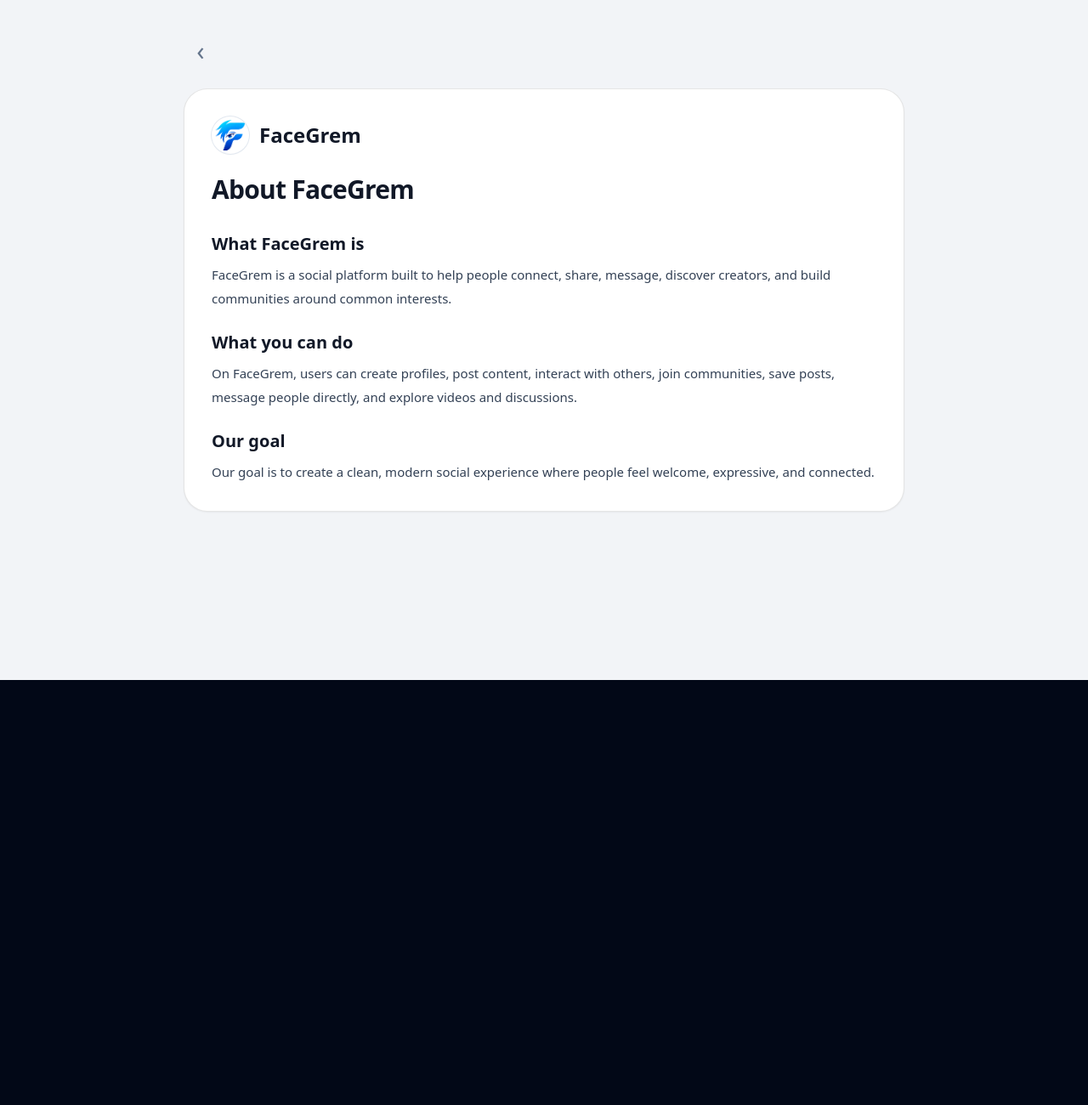
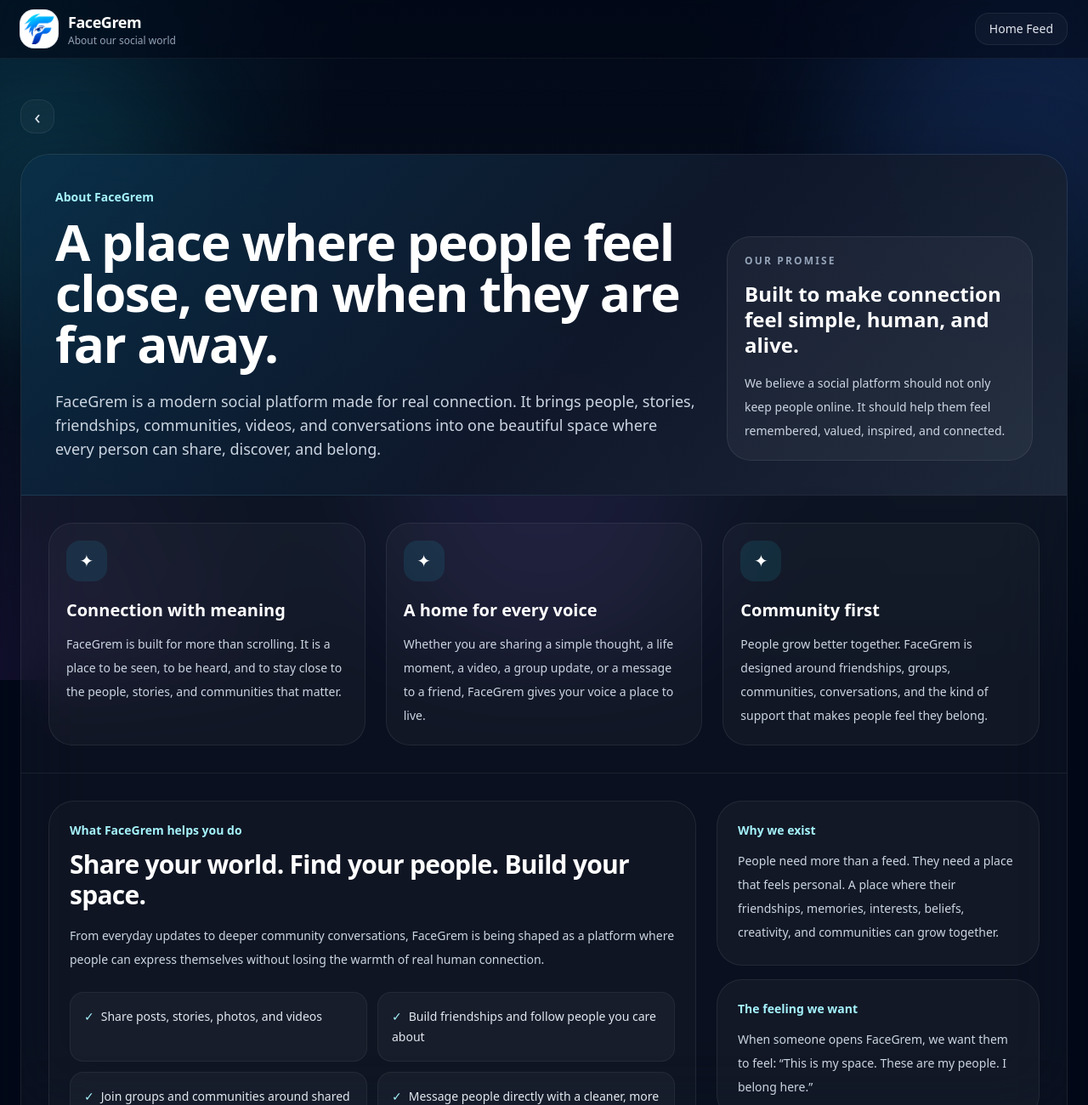
Before and after one commit to eugenedmond9-dot/FaceGrem, a Next.js app: page /about in a window 1280 px wide. Shown: the top 1300 px of the page at 85% size. Before the commit the page ends 800 px from the top, so only its background shows below. Built offline with nearby package versions, Linux system fonts and the light colour scheme.

Commit message:
Redesign feed into a more professional social layout

```diff
--- a/src/app/about/page.tsx
+++ b/src/app/about/page.tsx
@@ -1,67 +1,192 @@
 import Link from "next/link";
 import FaceGremLogo from "../../components/FaceGremLogo";
 
+const values = [
+  {
+    title: "Connection with meaning",
+    body:
+      "FaceGrem is built for more than scrolling. It is a place to be seen, to be heard, and to stay close to the people, stories, and communities that matter.",
+  },
+  {
+    title: "A home for every voice",
+    body:
+      "Whether you are sharing a simple thought, a life moment, a video, a group update, or a message to a friend, FaceGrem gives your voice a place to live.",
+  },
+  {
+    title: "Community first",
+    body:
+      "People grow better together. FaceGrem is designed around friendships, groups, communities, conversations, and the kind of support that makes people feel they belong.",
+  },
+];
+
+const features = [
+  "Share posts, stories, photos, and videos",
+  "Build friendships and follow people you care about",
+  "Join groups and communities around shared interests",
+  "Message people directly with a cleaner, more personal experience",
+  "Save important posts and return to them later",
+  "Discover creators, ideas, conversations, and moments",
+];
+
 export default function AboutPage() {
   return (
-    <div className="min-h-screen bg-[#f2f4f7] text-[#101828]">
-      <main className="max-w-4xl px-5 py-10 mx-auto sm:px-6">
-        <div className="mb-6">
-          <Link
-            href="/"
-            className="inline-flex items-center justify-center w-10 h-10 text-3xl transition rounded-full text-slate-500 hover:bg-black/5"
-          >
-            ‹
-          </Link>
-        </div>
+    <div className="min-h-screen overflow-hidden bg-[#020817] text-white">
+      <div className="fixed inset-0 overflow-hidden pointer-events-none">
+        <div className="absolute inset-0 bg-[radial-gradient(circle_at_top_left,rgba(34,211,238,0.13),transparent_28%),radial-gradient(circle_at_top_right,rgba(59,130,246,0.14),transparent_30%),radial-gradient(circle_at_bottom_left,rgba(168,85,247,0.10),transparent_25%),linear-gradient(to_bottom,#020817,#07111f_46%,#020817)]" />
+        <div className="absolute -left-24 top-20 h-80 w-80 rounded-full bg-cyan-400/10 blur-3xl" />
+        <div className="absolute -right-24 top-0 h-96 w-96 rounded-full bg-blue-500/10 blur-3xl" />
+        <div className="absolute bottom-0 left-1/2 h-96 w-96 -translate-x-1/2 rounded-full bg-violet-500/10 blur-3xl" />
+      </div>
 
-        <div className="rounded-[28px] border border-black/10 bg-white p-6 shadow-sm sm:p-8">
-          <div className="flex items-center gap-3 mb-6">
+      <header className="sticky top-0 z-50 border-b border-white/[0.06] bg-[#020817]/55 backdrop-blur-3xl">
+        <div className="mx-auto flex max-w-7xl items-center justify-between gap-3 px-4 py-3 sm:px-6">
+          <div className="flex items-center gap-3">
             <FaceGremLogo
-              href=""
+              href="/feed"
               showWordmark={false}
-              markClassName="h-10 w-10 rounded-full ring-0 shadow-sm"
+              markClassName="h-10 w-10 rounded-2xl ring-0 shadow-sm"
             />
-            <span className="text-2xl font-semibold text-[#111827]">FaceGrem</span>
+            <div>
+              <h1 className="text-lg font-bold tracking-tight text-white">FaceGrem</h1>
+              <p className="text-xs text-slate-400">About our social world</p>
+            </div>
           </div>
 
-          <h1 className="text-3xl font-bold tracking-tight text-[#111827]">
-            About FaceGrem
-          </h1>
+          <div className="flex items-center gap-2">
+            <Link
+              href="/feed"
+              className="rounded-2xl border border-white/[0.07] bg-white/[0.035] px-4 py-2 text-sm font-medium text-slate-200 transition hover:bg-white/[0.06]"
+            >
+              Home Feed
+            </Link>
+          </div>
+        </div>
+      </header>
 
-          <div className="mt-8 space-y-6 text-[15px] leading-7 text-slate-700">
-            <section>
-              <h2 className="text-xl font-semibold text-[#111827]">
-                What FaceGrem is
-              </h2>
-              <p className="mt-2">
-                FaceGrem is a social platform built to help people connect, share,
-                message, discover creators, and build communities around common
-                interests.
+      <main className="relative mx-auto max-w-7xl px-4 py-8 sm:px-6 sm:py-12">
+        <Link
+          href="/feed"
+          className="mb-6 inline-flex h-10 w-10 items-center justify-center rounded-2xl border border-white/[0.07] bg-white/[0.035] text-2xl text-slate-200 transition hover:bg-white/[0.06]"
+          aria-label="Back to feed"
+        >
+          ‹
+        </Link>
+
+        <section className="overflow-hidden rounded-[34px] border border-white/[0.07] bg-white/[0.035] shadow-[0_25px_90px_rgba(2,8,23,0.35)] backdrop-blur-2xl">
+          <div className="border-b border-white/[0.07] bg-[linear-gradient(135deg,rgba(8,47,73,0.85),rgba(15,23,42,0.92)_55%,rgba(30,41,59,0.92))] p-6 sm:p-10">
+            <div className="grid gap-8 lg:grid-cols-[minmax(0,1fr)_360px] lg:items-end">
+              <div>
+                <p className="text-sm font-semibold text-cyan-200">About FaceGrem</p>
+                <h2 className="mt-3 max-w-4xl text-4xl font-black tracking-tight text-white sm:text-6xl">
+                  A place where people feel close, even when they are far away.
+                </h2>
+                <p className="mt-6 max-w-3xl text-base leading-8 text-slate-300 sm:text-lg">
+                  FaceGrem is a modern social platform made for real connection. It brings people, stories,
+                  friendships, communities, videos, and conversations into one beautiful space where every
+                  person can share, discover, and belong.
+                </p>
+              </div>
+
+              <div className="rounded-[28px] border border-white/[0.08] bg-white/[0.045] p-5">
+                <p className="text-xs font-semibold uppercase tracking-[0.18em] text-slate-400">
+                  Our promise
+                </p>
+                <p className="mt-4 text-2xl font-bold leading-tight text-white">
+                  Built to make connection feel simple, human, and alive.
+                </p>
+                <p className="mt-4 text-sm leading-7 text-slate-300">
+                  We believe a social platform should not only keep people online. It should help them feel
+                  remembered, valued, inspired, and connected.
+                </p>
+              </div>
+            </div>
+          </div>
+
+          <div className="grid gap-6 p-5 sm:p-8 lg:grid-cols-3">
+            {values.map((item) => (
+              <article
+                key={item.title}
+                className="rounded-[28px] border border-white/[0.07] bg-white/[0.03] p-5"
+              >
+                <div className="mb-5 flex h-12 w-12 items-center justify-center rounded-2xl bg-cyan-400/10 text-xl">
+                  ✦
+                </div>
+                <h3 className="text-xl font-bold text-white">{item.title}</h3>
+                <p className="mt-3 text-sm leading-7 text-slate-300">{item.body}</p>
+              </article>
+            ))}
+          </div>
+
+          <div className="grid gap-6 border-t border-white/[0.07] p-5 sm:p-8 lg:grid-cols-[minmax(0,1fr)_380px]">
+            <section className="rounded-[30px] border border-white/[0.07] bg-white/[0.025] p-6">
+              <p className="text-sm font-semibold text-cyan-200">What FaceGrem helps you do</p>
+              <h3 className="mt-3 text-3xl font-bold tracking-tight text-white">
+                Share your world. Find your people. Build your space.
+              </h3>
+              <p className="mt-4 text-sm leading-7 text-slate-300">
+                From everyday updates to deeper community conversations, FaceGrem is being shaped as a
+                platform where people can express themselves without losing the warmth of real human
+                connection.
               </p>
+
+              <div className="mt-6 grid gap-3 sm:grid-cols-2">
+                {features.map((feature) => (
+                  <div
+                    key={feature}
+                    className="rounded-2xl border border-white/[0.06] bg-white/[0.035] p-4 text-sm leading-6 text-slate-200"
+                  >
+                    <span className="mr-2 text-cyan-200">✓</span>
+                    {feature}
+                  </div>
+                ))}
+              </div>
             </section>
 
-            <section>
-              <h2 className="text-xl font-semibold text-[#111827]">
-                What you can do
-              </h2>
-              <p className="mt-2">
-                On FaceGrem, users can create profiles, post content, interact with
-                others, join communities, save posts, message people directly, and
-                explore videos and discussions.
+            <aside className="space-y-4">
+              <div className="rounded-[30px] border border-white/[0.07] bg-white/[0.035] p-6">
+                <p className="text-sm font-semibold text-cyan-200">Why we exist</p>
+                <p className="mt-3 text-sm leading-7 text-slate-300">
+                  People need more than a feed. They need a place that feels personal. A place where their
+                  friendships, memories, interests, beliefs, creativity, and communities can grow together.
+                </p>
+              </div>
+
+              <div className="rounded-[30px] border border-white/[0.07] bg-white/[0.035] p-6">
+                <p className="text-sm font-semibold text-cyan-200">The feeling we want</p>
+                <p className="mt-3 text-sm leading-7 text-slate-300">
+                  When someone opens FaceGrem, we want them to feel: “This is my space. These are my people.
+                  I belong here.”
+                </p>
+              </div>
+            </aside>
+          </div>
+
+          <div className="border-t border-white/[0.07] p-5 sm:p-8">
+            <div className="rounded-[30px] border border-cyan-300/10 bg-cyan-400/[0.06] p-6 text-center sm:p-8">
+              <h3 className="text-2xl font-bold text-white sm:text-3xl">
+                FaceGrem is still growing — and every great community starts with people.
+              </h3>
+              <p className="mx-auto mt-4 max-w-2xl text-sm leading-7 text-slate-300">
+                Thank you for being part of the journey. The goal is to build something that feels beautiful,
+                useful, welcoming, and powerful enough to bring people closer every day.
               </p>
-            </section>
-
-            <section>
-              <h2 className="text-xl font-semibold text-[#111827]">
-                Our goal
-              </h2>
-              <p className="mt-2">
-                Our goal is to create a clean, modern social experience where people
-                feel welcome, expressive, and connected.
-              </p>
-            </section>
+              <div className="mt-6 flex flex-col justify-center gap-3 sm:flex-row">
+                <Link
+                  href="/feed"
+                  className="rounded-2xl bg-cyan-400 px-5 py-3 text-sm font-bold text-slate-950 transition hover:bg-cyan-300"
+                >
+                  Open FaceGrem
+                </Link>
+                <Link
+                  href="/help"
+                  className="rounded-2xl border border-white/[0.08] bg-white/[0.035] px-5 py-3 text-sm font-semibold text-white transition hover:bg-white/[0.06]"
+                >
+                  Visit Help
+                </Link>
+              </div>
+            </div>
           </div>
-        </div>
+        </section>
       </main>
     </div>
   );
```
